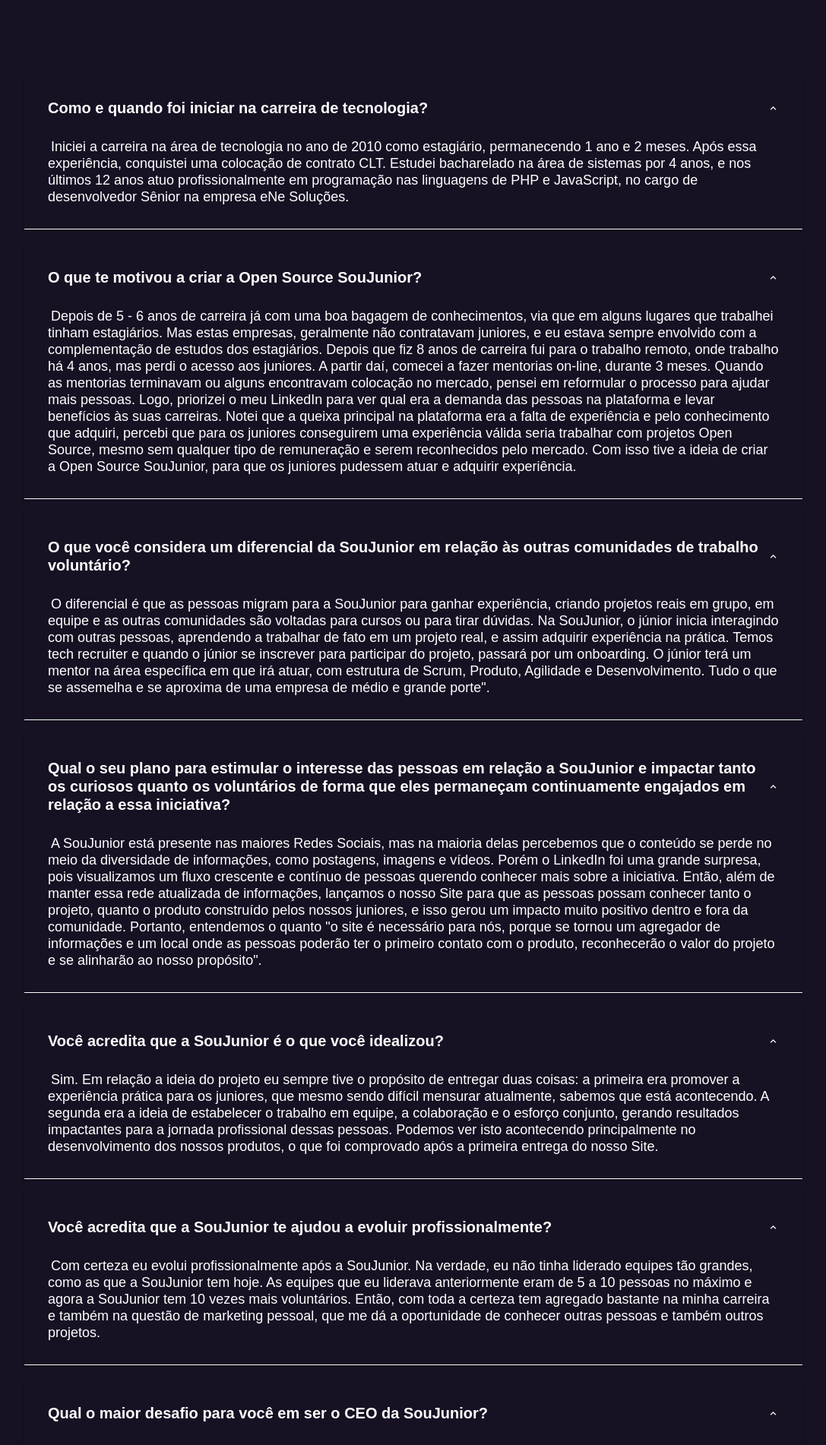
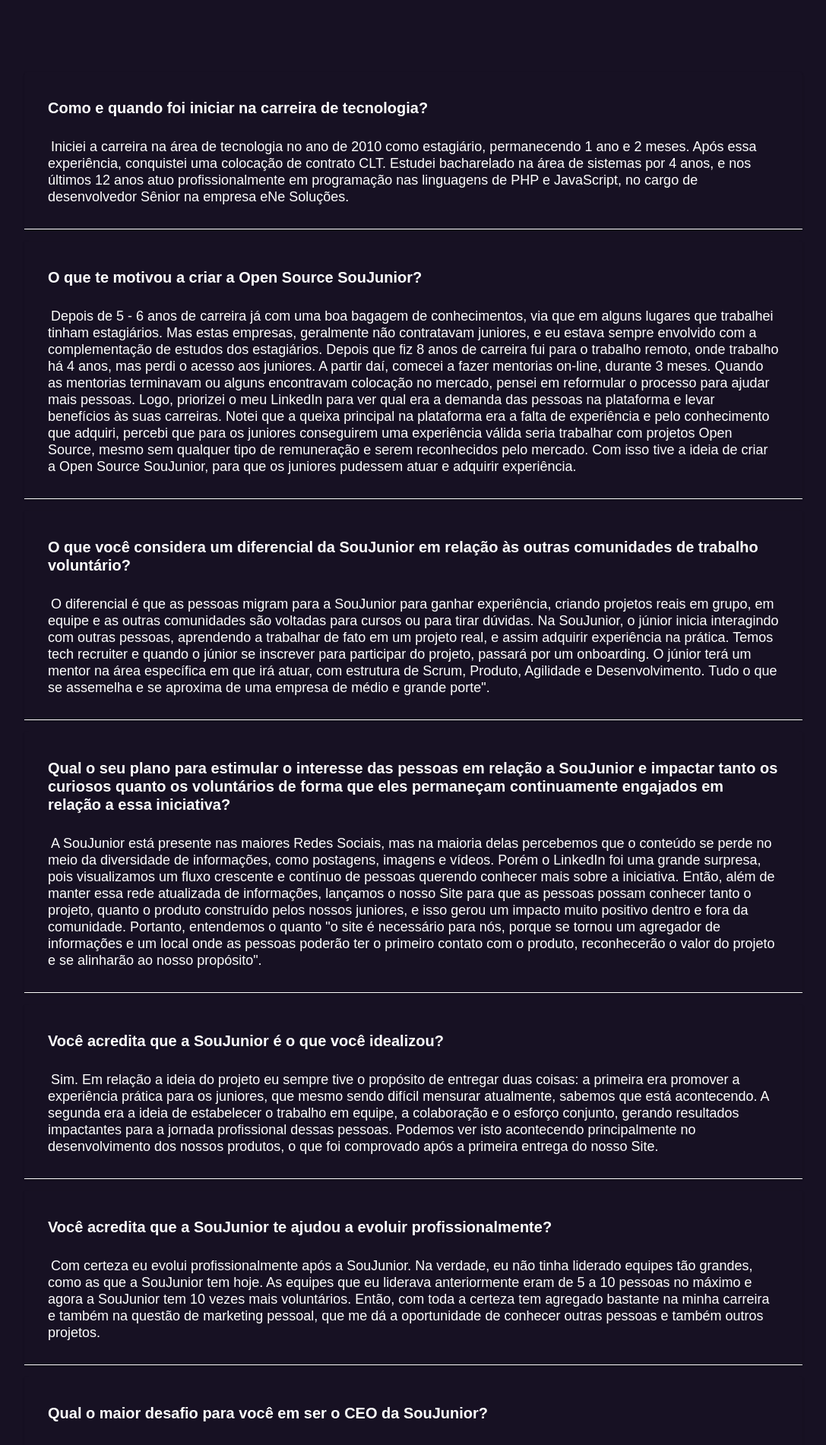
Before and after one commit to SouJunior/site-webapp, a Next.js app: page /sobre-nos in a window 1280 px wide. Shown: the part 1840-3742 px from the top of the page at 76% size, without its empty margins (96-1183 px from the left). Built offline with nearby package versions, Linux system fonts and the light colour scheme; a web font is replaced by a local one.

Commit message:
fix: estilos na página faq

```diff
--- a/components/AboutUs/index.jsx
+++ b/components/AboutUs/index.jsx
@@ -107,7 +107,6 @@
         <div className={styles.accordion}>
           <Accordion defaultExpanded={true} style={inlineStyle}>
             <AccordionSummary
-              expandIcon={<ExpandMoreIcon className={styles.icon} />}
               aria-controls="panel1a-content"
               id="panel1a-header">
               <Typography variant="string" className={styles.question}>
@@ -128,7 +127,6 @@
           </Accordion>
           <Accordion defaultExpanded={true} style={inlineStyle}>
             <AccordionSummary
-              expandIcon={<ExpandMoreIcon className={styles.icon} />}
               aria-controls="panel2a-content"
               id="panel2a-header">
               <Typography variant="string" className={styles.question}>
@@ -160,7 +158,6 @@
           </Accordion>
           <Accordion defaultExpanded={true} style={inlineStyle}>
             <AccordionSummary
-              expandIcon={<ExpandMoreIcon className={styles.icon} />}
               aria-controls="panel2a-content"
               id="panel2a-header">
               <Typography variant="string" className={styles.question}>
@@ -186,7 +183,6 @@
           </Accordion>
           <Accordion defaultExpanded={true} style={inlineStyle}>
             <AccordionSummary
-              expandIcon={<ExpandMoreIcon className={styles.icon} />}
               aria-controls="panel2a-content"
               id="panel2a-header">
               <Typography variant="string" className={styles.question}>
@@ -217,7 +213,6 @@
           </Accordion>
           <Accordion defaultExpanded={true} style={inlineStyle}>
             <AccordionSummary
-              expandIcon={<ExpandMoreIcon className={styles.icon} />}
               aria-controls="panel2a-content"
               id="panel2a-header">
               <Typography variant="string" className={styles.question}>
@@ -240,7 +235,6 @@
           </Accordion>
           <Accordion defaultExpanded={true} style={inlineStyle}>
             <AccordionSummary
-              expandIcon={<ExpandMoreIcon className={styles.icon} />}
               aria-controls="panel2a-content"
               id="panel2a-header">
               <Typography variant="string" className={styles.question}>
@@ -264,7 +258,6 @@
 
           <Accordion defaultExpanded={true} style={inlineStyle}>
             <AccordionSummary
-              expandIcon={<ExpandMoreIcon className={styles.icon} />}
               aria-controls="panel2a-content"
               id="panel2a-header">
               <Typography variant="string" className={styles.question}>
@@ -286,7 +279,6 @@
 
           <Accordion defaultExpanded={true} style={inlineStyle}>
             <AccordionSummary
-              expandIcon={<ExpandMoreIcon className={styles.icon} />}
               aria-controls="panel2a-content"
               id="panel2a-header">
               <Typography variant="string" className={styles.question}>
```
